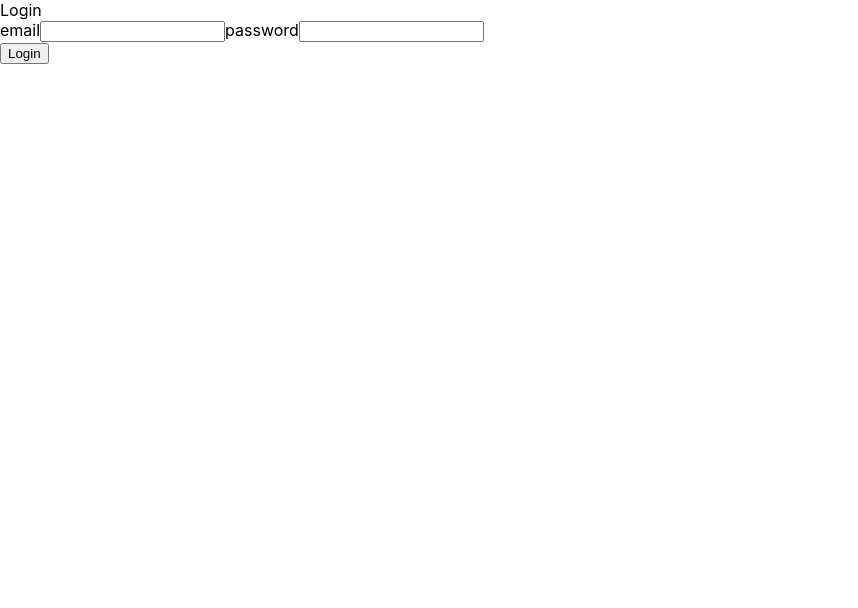
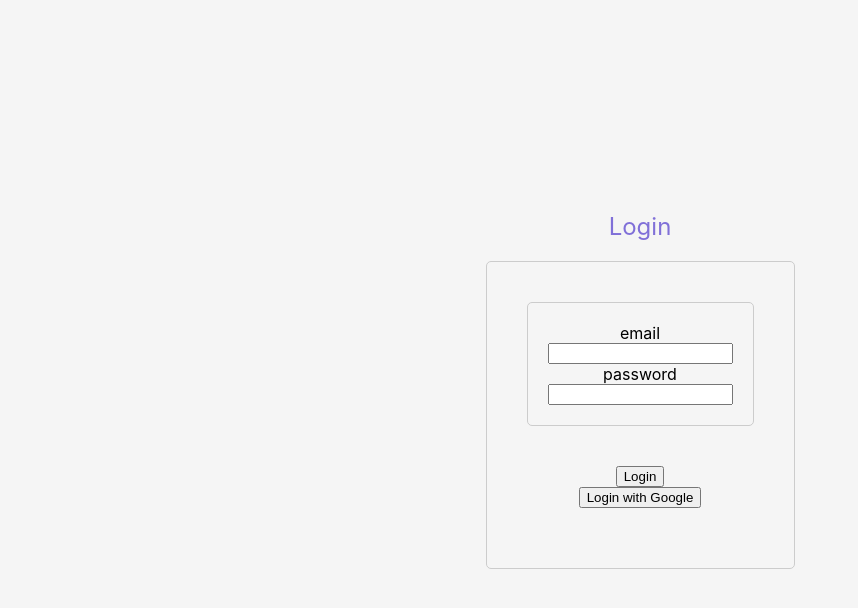
Before and after one commit to sryuu/riosapp, a React (Create React App) app in the folder my-app/: page / in a window 1280 px wide. Shown: the top 608 px of the page, without its empty margins (0-858 px from the left). Built offline with nearby package versions, Linux system fonts and the light colour scheme; no server answers.

Commit message:
finished to make first css file

```diff
--- a/my-app/src/App.js
+++ b/my-app/src/App.js
@@ -8,8 +8,8 @@ function App() {
   const [user, setUser] = useState(null);
 
   useEffect(() => {
+
     // check if user is logged in or not
-
     const checkIfUser = auth.onAuthStateChanged((user) => {
       if (user) {
         // user is logged in
--- /dev/null
+++ b/my-app/src/Components/Home.css
@@ -0,0 +1,11 @@
+.Home{
+    background-color: #f5f5f5;
+    padding: 20px;
+    margin: 20px;
+    border: 1px solid #ccc;
+    border-radius: 5px;
+    text-align: center;
+}
+.logout{
+    float: right;
+}
--- a/my-app/src/Components/Home.js
+++ b/my-app/src/Components/Home.js
@@ -1,4 +1,5 @@
 import {auth} from "../Server/firebase";
+import './Home.css';
 
 function Home () {
     //logout from firebase
@@ -8,8 +9,10 @@ function Home () {
 
     return (
         <div>
-            Home
-            <button onClick={logout}>Logout</button>
+            <div className="Home">
+                Make your AIs by your hands
+            </div>
+            <button className = "logout" onClick={logout}>Logout</button>
         </div>
     )
 }
--- /dev/null
+++ b/my-app/src/Components/Login.css
@@ -0,0 +1,41 @@
+.pageLayout{
+    display: flex;
+    flex-direction: column;
+    justify-content: center;
+    align-items: center;
+    height: 100vh;
+    width: 100vw;
+    background-color: #f5f5f5;
+}
+.title{
+  display: flex;
+  font-size: 1.5em;
+  text-align: center;
+  color: rgb(128, 112, 216);
+}
+.login{
+  text-align: center;
+  margin: 20px;
+  padding: 20px;
+  border: 1px solid #ccc;
+  border-radius: 5px;
+}
+.loginWithEmailAndPass{
+  display: flex;
+  flex-direction: column;
+  justify-content: center;
+  align-items: center;
+  margin: 20px;
+  padding: 20px;
+  border: 1px solid #ccc;
+  border-radius: 5px;
+}
+.Buttons{
+  display: flex;
+  flex-direction: column;
+  justify-content: center;
+  align-items: center;
+  margin: 20px;
+  padding: 20px;
+  border-radius: 5px;
+}
--- a/my-app/src/Components/Login.js
+++ b/my-app/src/Components/Login.js
@@ -1,17 +1,26 @@
 import React, {useState} from "react";
 import {auth} from "../Server/firebase";
+import './Login.css';
+
+import {
+    GoogleAuthProvider ,
+    signInWithPopup ,
+    signInWithEmailAndPassword}
+from "firebase/auth";
+
+const provider = new GoogleAuthProvider();
 
 function Login () {
     const [email, setEmail] = useState("");
     const [password, setPassword] = useState("");
 
     return (
-        <div>
-            <div>
+        <div className="pageLayout">
+            <div className="title">
                 Login
             </div>
             <div className="login">
-                <div>
+                <div className="loginWithEmailAndPass">
                     email
                     <input
                         type="text"
@@ -25,8 +34,9 @@ function Login () {
                         onChange={(e) => setPassword(e.target.value)}
                     />
                 </div>
-                <div>
-                    <button onClick= {() => auth.signInWithEmailAndPassword(email, password)}>Login</button>
+                <div className="Buttons">
+                    <button onClick= {() => signInWithEmailAndPassword(email, password)}>Login</button>
+                    <button onClick= {() => signInWithPopup(auth,provider)}>Login with Google</button>
                 </div>
             </div>
         </div>
--- a/my-app/src/Server/firebase.js
+++ b/my-app/src/Server/firebase.js
@@ -1,6 +1,6 @@
 // Import the functions you need from the SDKs you need
 import { initializeApp } from "firebase/app";
-import { getAuth } from "firebase/auth";
+import { getAuth} from "firebase/auth";
 // TODO: Add SDKs for Firebase products that you want to use
 // https://firebase.google.com/docs/web/setup#available-libraries
 
```
